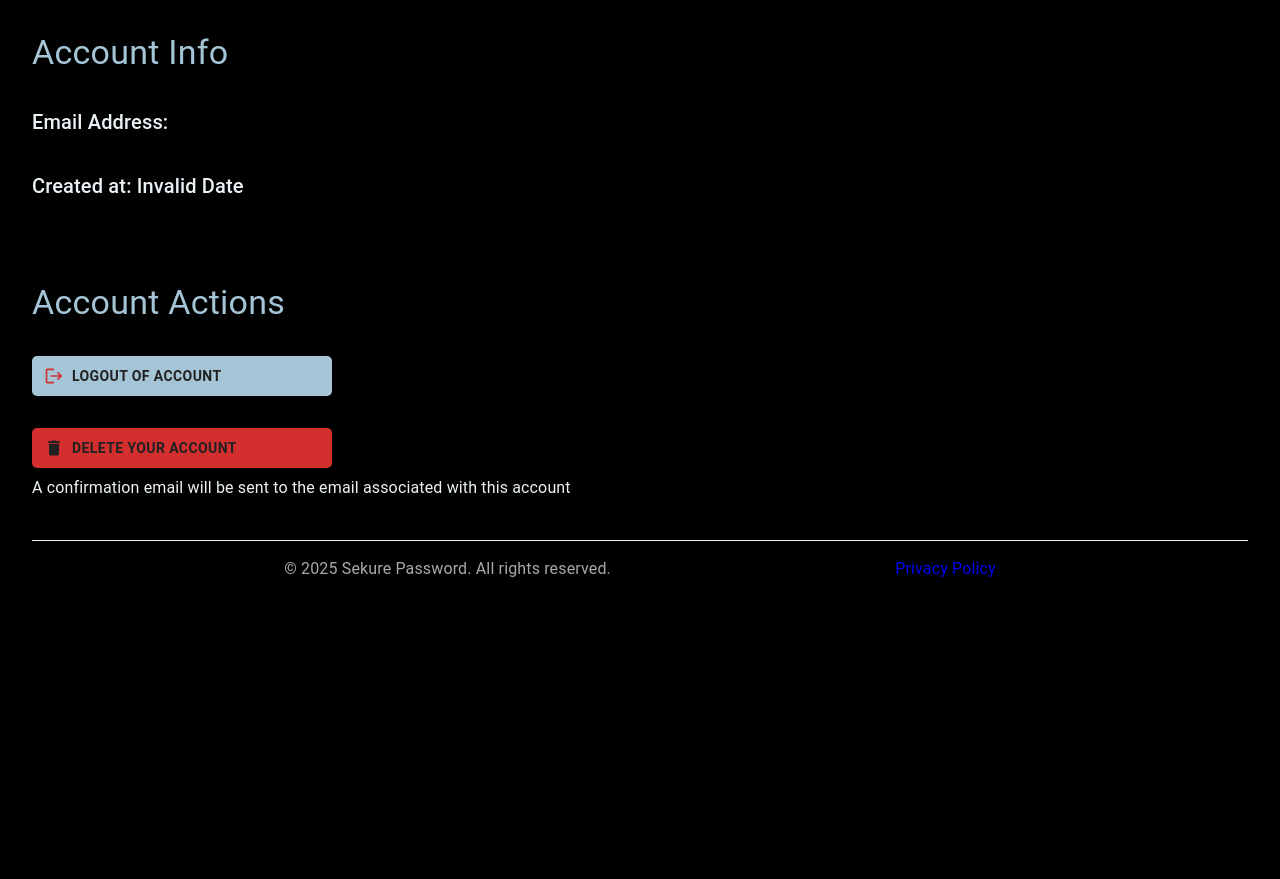
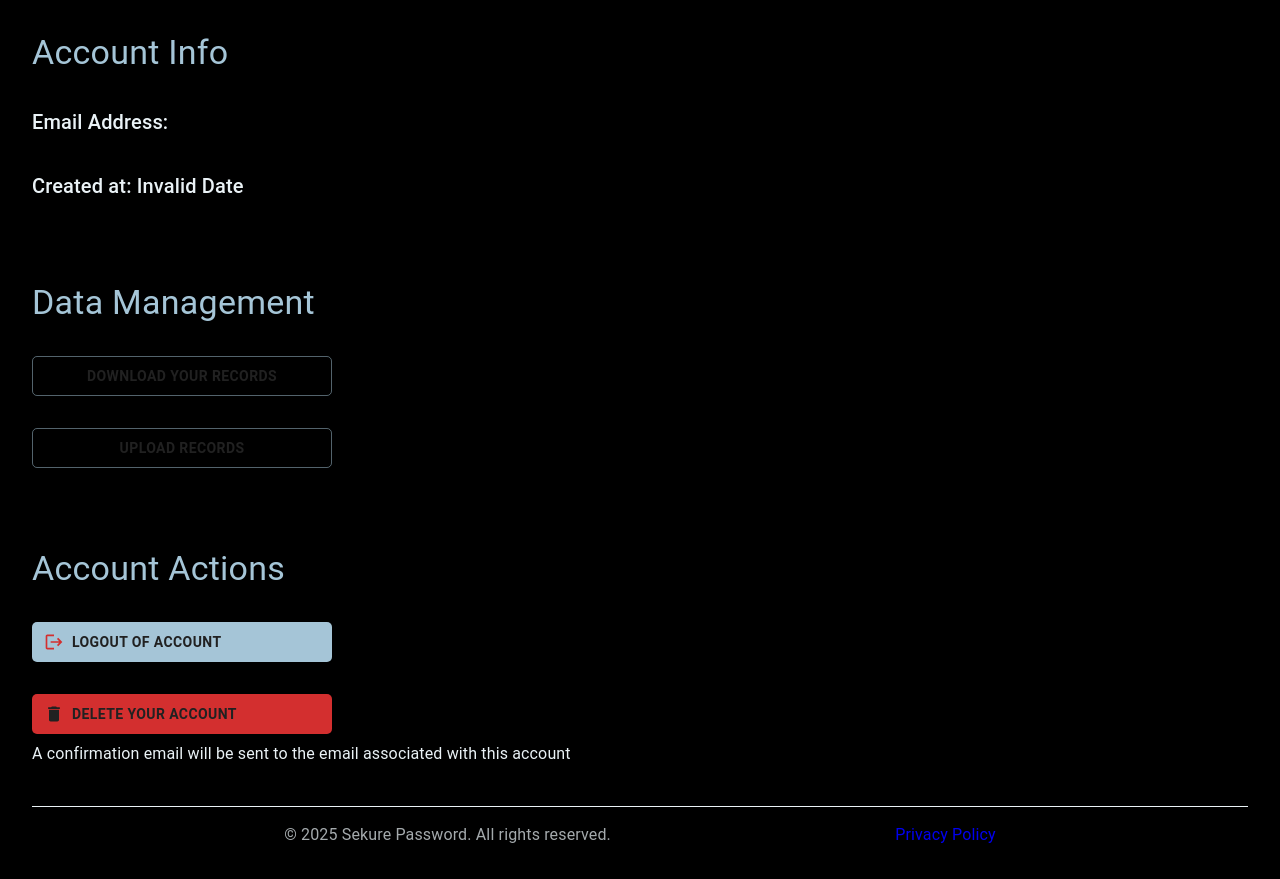
Before and after one commit to Sniperplank/sekure-password-website, a React (Vite) app: page /#/profile in a window 1280 px wide. Before the commit the page ends 800 px from the top, so only its background shows below. Built offline with nearby package versions, Linux system fonts and the light colour scheme; no server answers.

Commit message:
download/upload

```diff
--- a/src/pages/Profile.jsx
+++ b/src/pages/Profile.jsx
@@ -4,12 +4,55 @@ import LogoutIcon from '@mui/icons-material/Logout'
 import DeleteIcon from '@mui/icons-material/Delete'
 import { StyledButton } from '../StyledComponents/StyledButton'
 import ConfirmDeleteAccountModal from '../modals/ConfirmDeleteAccountModal'
-import { useState } from 'react'
+import { useRef, useState } from 'react'
+import axios from 'axios'
 
 
 function Profile({ logout }) {
     const { user } = useAuth()
     const [isConfirmDeleteAccountModalOpen, setIsConfirmDeleteAccountModalOpen] = useState(false)
+    const fileInputRef = useRef()
+
+    const handleDownload = async () => {
+        try {
+            const res = await axios.get('https://sekure-password-server.vercel.app/records/download', {
+                responseType: 'blob', // Important for file downloads
+                withCredentials: true
+            })
+
+            const url = window.URL.createObjectURL(new Blob([res.data]))
+            const link = document.createElement('a')
+            link.href = url
+            link.setAttribute('download', 'records-backup.json')
+            document.body.appendChild(link)
+            link.click()
+            link.remove()
+        } catch (error) {
+            console.error('Download error:', error)
+            alert('Failed to download your records.')
+        }
+    }
+
+    const handleUpload = async (e) => {
+        const file = e.target.files[0]
+        if (!file) return
+
+        const formData = new FormData()
+        formData.append('file', file)
+
+        try {
+            const res = await axios.post('https://sekure-password-server.vercel.app/records/upload', formData, {
+                withCredentials: true,
+                headers: {
+                    'Content-Type': 'multipart/form-data'
+                }
+            })
+            alert(res.data.message || 'Upload successful!')
+        } catch (error) {
+            console.error('Upload error:', error)
+            alert('Failed to upload records.')
+        }
+    }
 
     return (
         <Stack spacing={10}>
@@ -17,6 +60,12 @@ function Profile({ logout }) {
                 <Typography variant='h4' color='primary'>Account Info</Typography>
                 <Typography variant='h6'>Email Address: {user?.email}</Typography>
                 <Typography variant='h6'>Created at: {new Date(user?.createdAt).toLocaleString()}</Typography>
+            </Stack>
+            <Stack spacing={4}>
+                <Typography variant='h4' color='primary'>Data Management</Typography>
+                <StyledButton onClick={handleDownload} variant='outlined' sx={{ width: 300, height: 40 }}>Download Your Records</StyledButton>
+                <StyledButton onClick={() => fileInputRef.current?.click()} variant='outlined' sx={{ width: 300, height: 40 }}>Upload Records</StyledButton>
+                <input type='file' accept='.json' ref={fileInputRef} style={{ display: 'none' }} onChange={handleUpload} />
             </Stack>
             <Stack spacing={4}>
                 <Typography variant='h4' color='primary'>Account Actions</Typography>
```
